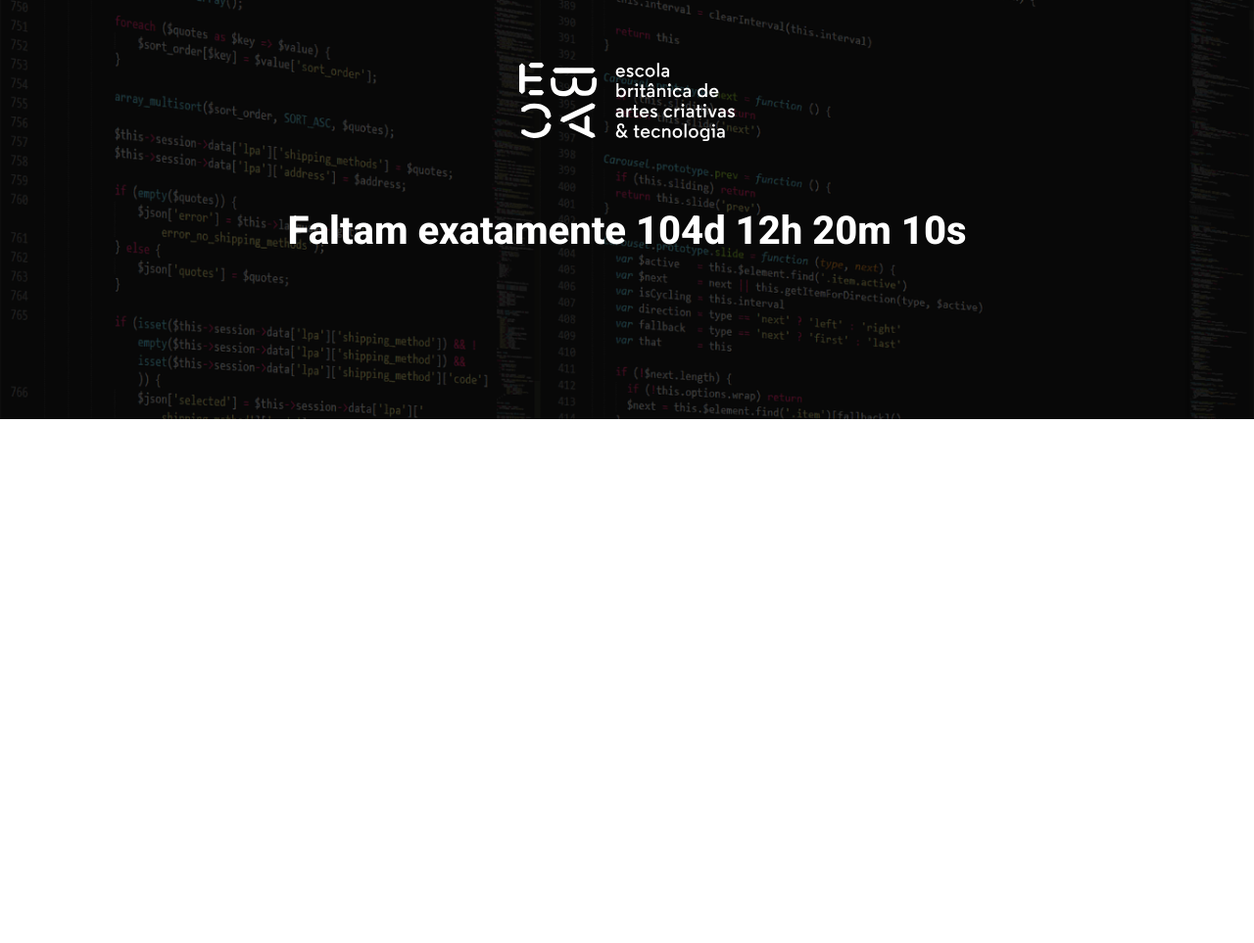
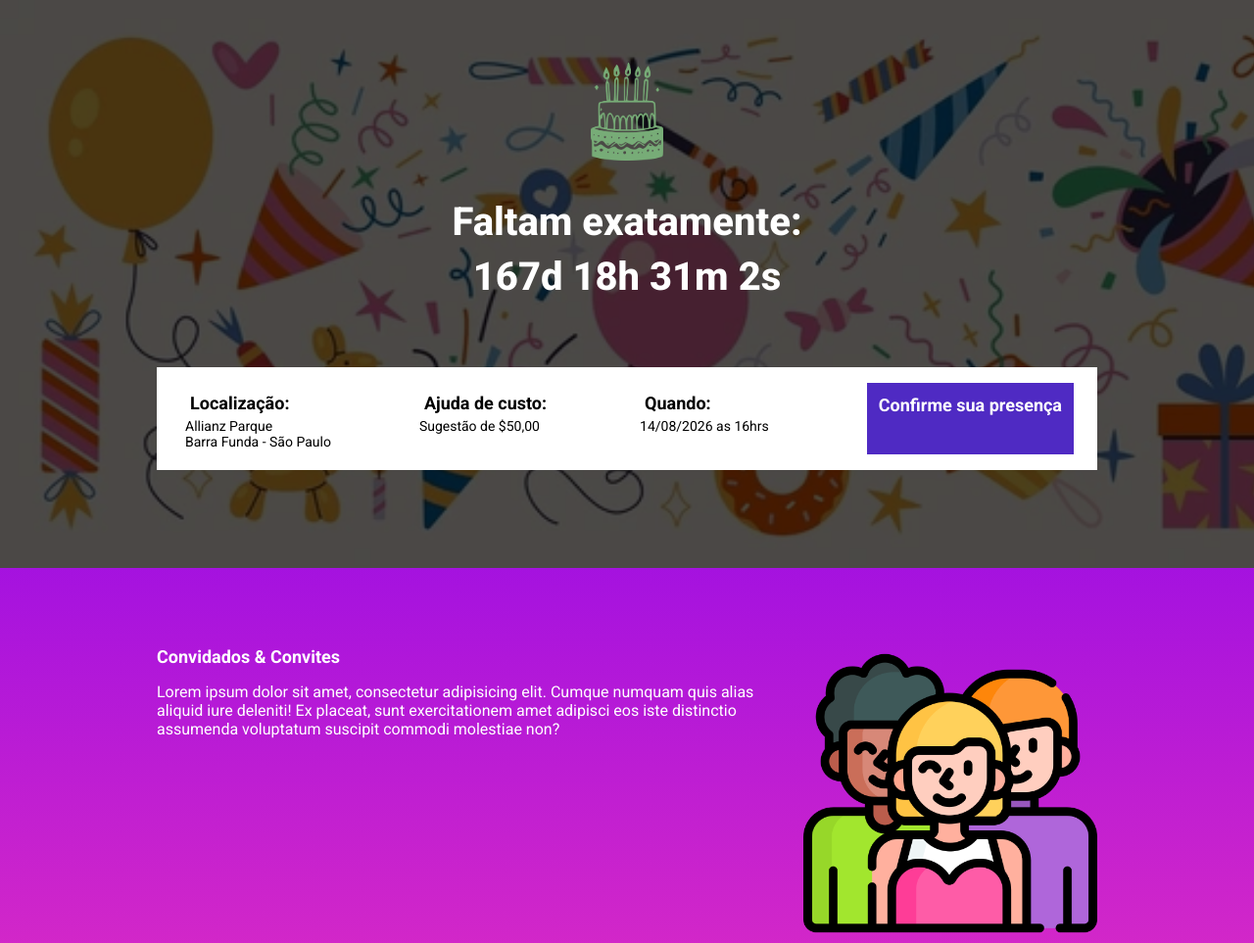
Before and after one commit to The-Bea/Projeto-m22, a website built with Parcel: page src/index.html in a window 1280 px wide. Shown: the top 963 px of the page at 98% size. Before the commit the page ends 800 px from the top, so only its background shows below. Built offline with nearby package versions, Linux system fonts and the light colour scheme.

Commit message:
custumizacao

```diff
--- a/package.json
+++ b/package.json
@@ -6,6 +6,7 @@
   "author": "",
   "type": "commonjs",
   "scripts": {
+    "build" : "parcel build src/index.html",
     "dev": "parcel src/index.html src/styles/main.scss src/scripts/main.js",
     "test": "echo \"Error: no test specified\" && exit 1"
   },
@@ -13,5 +14,8 @@
     "@parcel/transformer-sass": "^2.16.4",
     "parcel": "^2.16.4",
     "sharp": "^0.33.5"
+  },
+  "dependencies": {
+    "aos": "^2.3.4"
   }
 }
--- a/src/index.html
+++ b/src/index.html
@@ -9,18 +9,86 @@
     <link rel="preconnect" href="https://fonts.gstatic.com" crossorigin>
     <link href="https://fonts.googleapis.com/css2?family=Roboto:ital,wght@0,100..900;1,100..900&display=swap" rel="stylesheet">
 
+    <link rel="stylesheet" href="https://unpkg.com/aos@next/dist/aos.css" />
     <link rel="stylesheet" href="styles/main.scss">
+
 </head>
 <body>
     <header class="hero">
         <div class="container">
-            <img class="hero__logo" src="./images/ebac_logo.svg" alt="Bolo de aniversário">
+            <img class="hero__logo" src="./images/bolo.webp" alt="Bolo de aniversário">
             <p class="hero__text">
-                Faltam exatamente 104d 12h 20m 10s
+                Faltam exatamente: <br>
+                <span id="contador"></span>
             </p>
+            <div class="infos-bar">
+                <ul class="infos-bar__infos">
+                    <li class="infos-bar__infos__item">
+                        <b>Localização:</b>
+                        Allianz Parque<br>Barra Funda - São Paulo
+                    </li>
+                    <li class="infos-bar__infos__item">
+                        <b>Ajuda de custo:</b>
+                        Sugestão de $50,00
+                    </li>
+                    <li class="infos-bar__infos__item">
+                        <b>Quando:</b>
+                        14/08/2026 as 16hrs
+                    </li>
+                </ul>
+                <a href="#" class="button button--primary">
+                    Confirme sua presença
+                </a>
+            </div>
         </div>
     </header>
 
+    <section class="event event--convidados" >
+        <div class="container" data-aos="fade-right">
+            <div class="event__detail">
+                <h2 class="event__detail__title">Convidados & Convites</h2>
+                <p class="event__detail__description">
+                    Lorem ipsum dolor sit amet, consectetur adipisicing elit. Cumque numquam quis alias aliquid iure deleniti! Ex placeat, sunt exercitationem amet adipisci eos iste distinctio assumenda voluptatum suscipit commodi molestiae non?
+                </p>
+            </div>
+            <img class="event__image" src="./images/convidados.png" alt="Pessoas conversando">
+        </div>
+    </section>
+    <section class="event event--festa event--image-left">
+        <div class="container" data-aos="fade-left">
+            <div class="event__detail">
+                <h2 class="event__detail__title">Sobre a festa</h2>
+                <p class="event__detail__description">
+                    Lorem ipsum dolor sit amet, consectetur adipisicing elit. Cumque numquam quis alias aliquid iure deleniti! Ex placeat, sunt exercitationem amet adipisci eos iste distinctio assumenda voluptatum suscipit commodi molestiae non?
+                </p>
+            </div>
+            <img class="event__image" src="./images/festa.png" alt="Pessoas conversando">
+        </div>
+    </section>
+    <section class="event event--Regras">
+        <div class="container" data-aos="fade-right">
+            <div class="event__detail">
+                <h2 class="event__detail__title">Regras</h2>
+                <p class="event__detail__description">
+                    Lorem ipsum dolor sit amet, consectetur adipisicing elit. Cumque numquam quis alias aliquid iure deleniti! Ex placeat, sunt exercitationem amet adipisci eos iste distinctio assumenda voluptatum suscipit commodi molestiae non?
+                </p>
+            </div>
+            <img class="event__image" src="./images/regras.png" alt="Pessoas conversando">
+        </div>
+    </section>
+    <section class="event event--Pontos-importantes event--image-left">
+        <div class="container" data-aos="fade-left">
+            <div class="event__detail">
+                <h2 class="event__detail__title">Pontos importantes</h2>
+                <p class="event__detail__description">
+                    Lorem ipsum dolor sit amet, consectetur adipisicing elit. Cumque numquam quis alias aliquid iure deleniti! Ex placeat, sunt exercitationem amet adipisci eos iste distinctio assumenda voluptatum suscipit commodi molestiae non?
+                </p>
+            </div>
+            <img class="event__image" src="./images/importante.png" alt="Pessoas conversando">
+        </div>
+    </section>
+
+    <script src="https://unpkg.com/aos@next/dist/aos.js"></script>
     <script src="scripts/main.js"></script>
 </body>
 </html>
--- a/src/scripts/main.js
+++ b/src/scripts/main.js
@@ -1 +1,33 @@
-console.log("Olá mundo");
+AOS.init();
+
+const dataDoEvento = new Date("Aug 14, 2026 16:00:00");
+const timeStampDoEvento = dataDoEvento.getTime();
+
+const contaAsHoras = setInterval(function() {
+    const agora = new Date();
+    const timeStampAtual = agora.getTime();
+
+    const distanciaAteOEvento = timeStampDoEvento - timeStampAtual;
+
+    const diaEmMs = 1000 * 60 * 60 * 24;
+    const horaEmMs = 1000 * 60 * 60;
+    const minutosEmMs = 1000 * 60;
+
+    const diasAteOEvento = Math.floor(distanciaAteOEvento / diaEmMs);
+    const horasAteOEvento = Math.floor((distanciaAteOEvento % diaEmMs) / horaEmMs);
+    const minutosAteOEvento = Math.floor ((distanciaAteOEvento % horaEmMs) / minutosEmMs);
+    const segundosAteOEvento = Math.floor ((distanciaAteOEvento % minutosEmMs) / 1000);
+
+
+    console.log(diasAteOEvento);
+    console.log(horasAteOEvento);
+    console.log(minutosAteOEvento);
+    console.log(segundosAteOEvento);
+
+    document.getElementById('contador').innerHTML =`${diasAteOEvento}d ${horasAteOEvento}h ${minutosAteOEvento}m ${segundosAteOEvento}s`
+
+    if(distanciaAteOEvento < 0) {
+        clearInterval(contaAsHoras);
+        document.getElementById('contador').innerHTML = `Evento expirado`
+    }
+}, 1000);
--- /dev/null
+++ b/src/styles/_event.scss
@@ -0,0 +1,67 @@
+@use 'variables';
+
+.event {
+    padding: 80px 0;
+
+
+    &--convidados {
+        background-image: linear-gradient(variables.$purple1, variables.$pink1);
+    }
+
+    &--festa {
+        background-image: linear-gradient(variables.$pink1, variables.$pink2);
+    }
+
+    &--Regras {
+        background-image: linear-gradient(variables.$pink2, variables.$red);
+    }
+
+    &--Pontos-importantes {
+        background-image: linear-gradient(variables.$red, variables.$red2);
+    }
+
+    &--image-left {
+        .container {
+            flex-direction: row-reverse;
+        }
+    }
+
+    .container {
+        display: flex;
+        gap: 40px
+    }
+
+    &__image {
+        max-width: 300px;
+    }
+
+    &__detail {
+
+
+        &__title {
+            font-size: 18px;
+            font-weight: bold;
+            margin-bottom: 16px;
+        }
+
+
+        &__descripition {
+            line-height: 22px;
+        }
+    }
+
+    @media (max-width: 640px) {
+        .container {
+            display: block;
+        }
+
+        &__image {
+            width: 100%;
+        }
+
+        &__detail {
+            margin-right: 0;
+            margin-bottom: 16px;
+        }
+    }
+}
--- a/src/styles/_hero.scss
+++ b/src/styles/_hero.scss
@@ -1,7 +1,9 @@
+@use 'variables';
+
 .hero {
     padding-top: 64px;
     padding-bottom: 100px;
-    background-image: url(../images/fundo.png);
+    background-image: url(../images/hero.webp);
     background-repeat: no-repeat;
     background-size: cover;
     position: relative;
@@ -17,13 +19,13 @@
         left: 0;
         width: 100%;
         height: 100%;
-        background-color: #000;
+        background-color: variables.$secondaryTextColor;
         content: '';
-        opacity: 0.7;
+        opacity: .7;
     }
 
     &__text {
-        margin-top: 64px;
+        margin-top: 35px;
         margin-bottom: 64px;
         font-size: 40px;
         line-height: 56px;
@@ -33,7 +35,8 @@
 
     &__logo {
         margin: 0 auto;
-        height: 80px;
+        padding: 0;
+        height: 100px;
         display: block;
     }
 
--- /dev/null
+++ b/src/styles/_variables.scss
@@ -0,0 +1,10 @@
+$textColor: #fff;
+$secondaryTextColor: #000;
+
+$purple:#4F2AC3;
+
+$purple1:#a512df;
+$pink1:#db2bc4;
+$pink2:#fa3899;
+$red: #f12d2d;
+$red2: #ad2323
--- /dev/null
+++ b/src/styles/components/_buttons.scss
@@ -0,0 +1,28 @@
+@use '../variables';
+
+.button {
+    padding: 12px;
+    font-size: 18px;
+    font-weight: bold;
+    text-decoration: none;
+    text-align: center;
+    white-space: nowrap;
+
+    &--primary {
+        color: variables.$textColor;
+        background-color: variables.$purple;
+    }
+
+    @media (max-width: 640px) {
+        display: block;
+        width: 100%;
+
+    }
+
+    @media (max-width: 1024px) {
+        display: flex;
+        align-items: 24px;
+
+    }
+
+}
--- /dev/null
+++ b/src/styles/components/_infos_bar.scss
@@ -0,0 +1,52 @@
+@use '../variables';
+
+.infos-bar {
+    padding: 16px 24px;
+    background-color: variables.$textColor;
+    display: flex;
+    justify-content: space-between;
+
+
+    &__infos {
+        display: flex;
+        gap: 80px;
+
+        &__item {
+            font-size: 14px;
+            color: variables.$secondaryTextColor;
+            padding: 5px;
+
+            b {
+                color: variables.$secondaryTextColor;
+                font-size: 18px;
+                display: block;
+                padding: 5px;
+            }
+        }
+
+    }
+
+    @media (max-width: 784px) {
+        display: block;
+
+
+        &__infos {
+            display: block;
+
+        }
+
+        &__item {
+            margin-bottom: 24px;
+            padding: 5px;
+            justify-content: center;
+        }
+
+    }
+
+    @media (min-width: 784px) and (max-width: 1024px) {
+        &__infos {
+            gap: 26px;
+        }
+    }
+
+}
--- a/src/styles/main.scss
+++ b/src/styles/main.scss
@@ -1,11 +1,17 @@
 @use 'hero';
+@use 'components/infos_bar';
+@use 'components/buttons';
+@use 'event';
+@use 'variables';
 
 * {
     margin: 0;
     padding: 0;
     box-sizing: border-box;
     font-family: Roboto, sans-serif;
-    color: #fff;
+    color: variables.$textColor;
+;
+    list-style: none;
 }
 
 .container {
```
Also changed, not shown: src/images/bolo.webp (added), src/images/convidados.png (added), src/images/festa.png (added), src/images/hero.webp (added), src/images/importante.png (added), src/images/regras.png (added), 1 other file.
